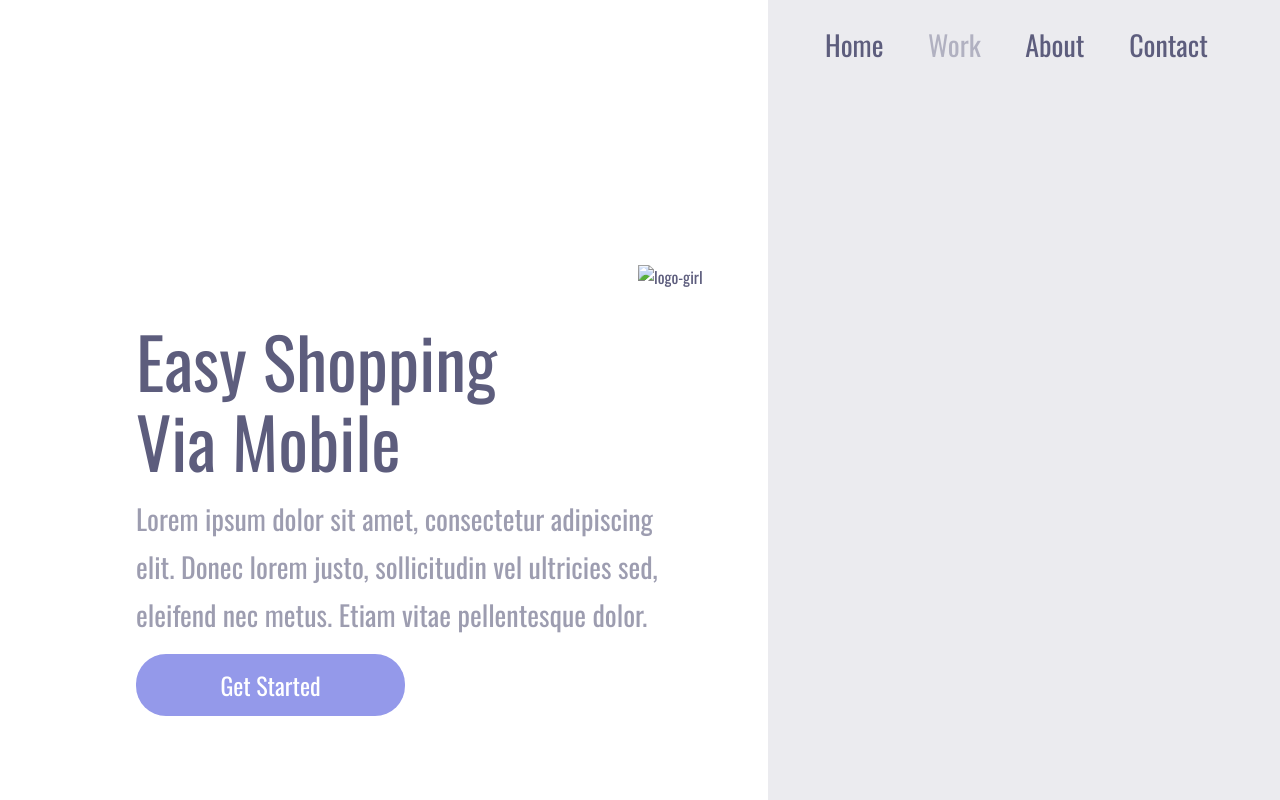
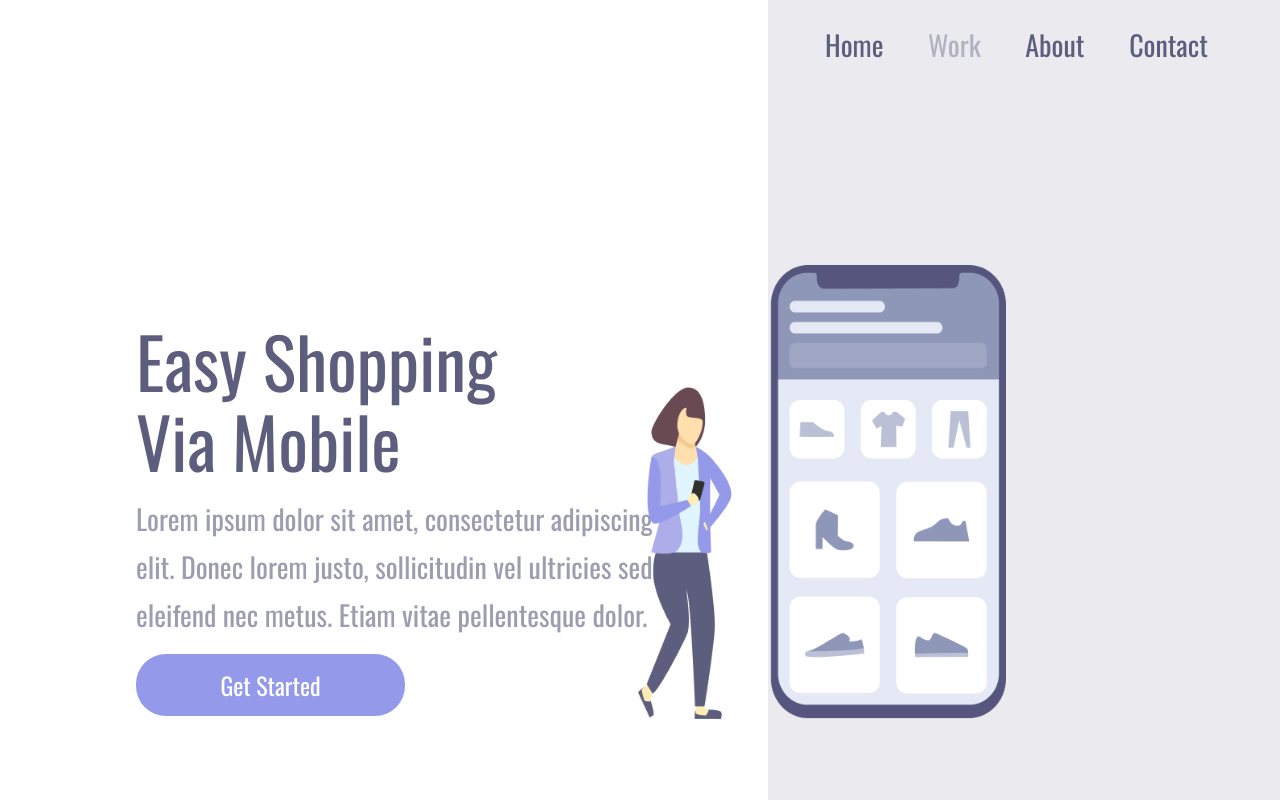
Before and after one commit to brunosinis/projeto-computador-celular, a plain HTML site: page index.html in a window 1280 px wide. Drawn offline with nearby package versions, Linux system fonts and the light colour scheme.

Commit message:
ajuste me img html

```diff
--- a/index.html
+++ b/index.html
@@ -31,7 +31,7 @@
             <a>About</a>
             <a>Contact</a>
         </header>
-        <img alt="logo-girl" src="./img/Illustration-3-3.png">
+        <img alt="logo-girl" src="./assets/Illustration-3-3.png">
     </sectio>
 </div>
 
```
